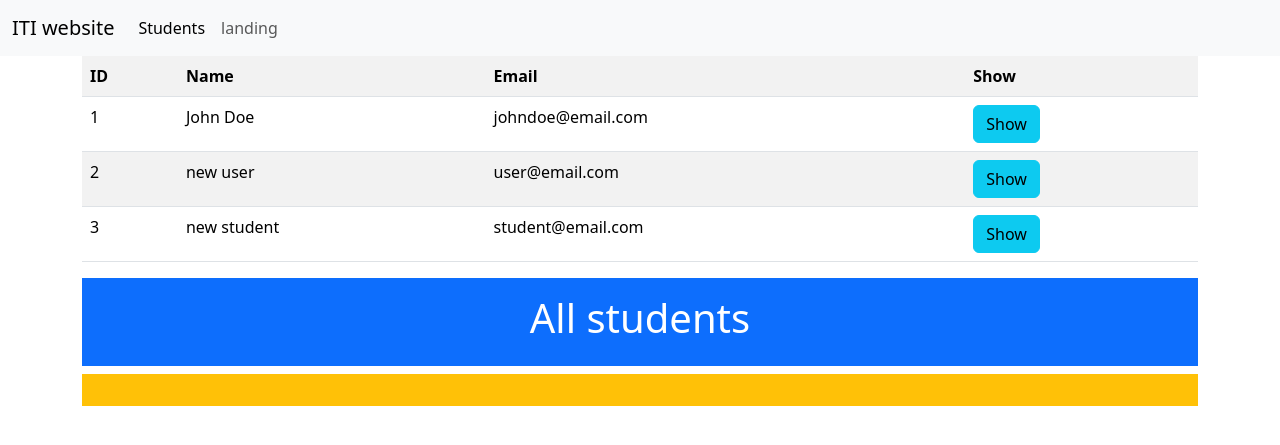
After one commit to NohaAShehab/icc45-fayoum-r2-laravel, a Laravel app: page /students/home in a window 1280 px wide. The commit adds this page. Shown: the top 445 px of the page. Run offline with Laravel 12, Linux system fonts and the light colour scheme.

Commit message:
using template inheritance

```diff
--- a/day02.txt
+++ b/day02.txt
@@ -3,3 +3,5 @@
 
 
 1- template inheritance
+
+https://laravel.com/docs/11.x/blade
--- a/resources/views/land.blade.php
+++ b/resources/views/land.blade.php
@@ -1,39 +1,11 @@
-<!DOCTYPE html>
-<html lang="en">
-<head>
-    <meta charset="UTF-8">
-    <meta name="viewport" content="width=device-width, initial-scale=1.0">
-    <title>Home</title>
-    <link href="https://cdn.jsdelivr.net/npm/bootstrap@5.3.3/dist/css/bootstrap.min.css" rel="stylesheet" integrity="sha384-QWTKZyjpPEjISv5WaRU9OFeRpok6YctnYmDr5pNlyT2bRjXh0JMhjY6hW+ALEwIH" crossorigin="anonymous">
-
-</head>
-<body>
-<nav class="navbar navbar-expand-lg bg-body-tertiary">
-    <div class="container-fluid">
-        <a class="navbar-brand" href="#">ITI website</a>
-        <button class="navbar-toggler" type="button" data-bs-toggle="collapse" data-bs-target="#navbarSupportedContent" aria-controls="navbarSupportedContent" aria-expanded="false" aria-label="Toggle navigation">
-            <span class="navbar-toggler-icon"></span>
-        </button>
-        <div class="collapse navbar-collapse" id="navbarSupportedContent">
-            <ul class="navbar-nav me-auto mb-2 mb-lg-0">
-                <li class="nav-item">
-                    <a class="nav-link active" aria-current="page" href="{{route("students.index")}}">Students</a>
-                </li>
-                <li class="nav-item">
-                    <a class="nav-link" href="#">landing</a>
-                </li>
-
-            </ul>
-
-        </div>
-    </div>
-</nav>
+@extends("layouts.app")
 
 
+@section("section1")
+    <h1 style="text-align: center"> All students </h1>
+@endsection
 
-
-<div class="container">
-    <h1 style="color: purple"> All students </h1>
+@section("main")
 <table class="table table-striped table-hover">
     <tr>
         <th>ID</th>
@@ -52,7 +24,4 @@
     @endforeach
 
 </table>
-</div>
-<script src="https://cdn.jsdelivr.net/npm/bootstrap@5.3.3/dist/js/bootstrap.bundle.min.js" integrity="sha384-YvpcrYf0tY3lHB60NNkmXc5s9fDVZLESaAA55NDzOxhy9GkcIdslK1eN7N6jIeHz" crossorigin="anonymous"></script>
-</body>
-</html>
+@endsection
--- /dev/null
+++ b/resources/views/layouts/app.blade.php
@@ -0,0 +1,47 @@
+<!DOCTYPE html>
+<html lang="en">
+<head>
+    <meta charset="UTF-8">
+    <meta name="viewport" content="width=device-width, initial-scale=1.0">
+    <title>Home</title>
+    <link href="https://cdn.jsdelivr.net/npm/bootstrap@5.3.3/dist/css/bootstrap.min.css" rel="stylesheet" integrity="sha384-QWTKZyjpPEjISv5WaRU9OFeRpok6YctnYmDr5pNlyT2bRjXh0JMhjY6hW+ALEwIH" crossorigin="anonymous">
+
+</head>
+<body>
+<nav class="navbar navbar-expand-lg bg-body-tertiary">
+    <div class="container-fluid">
+        <a class="navbar-brand" href="#">ITI website</a>
+        <button class="navbar-toggler" type="button" data-bs-toggle="collapse" data-bs-target="#navbarSupportedContent" aria-controls="navbarSupportedContent" aria-expanded="false" aria-label="Toggle navigation">
+            <span class="navbar-toggler-icon"></span>
+        </button>
+        <div class="collapse navbar-collapse" id="navbarSupportedContent">
+            <ul class="navbar-nav me-auto mb-2 mb-lg-0">
+                <li class="nav-item">
+                    <a class="nav-link active" aria-current="page" href="{{route("students.index")}}">Students</a>
+                </li>
+                <li class="nav-item">
+                    <a class="nav-link" href="{{route("students.home")}}">landing</a>
+                </li>
+
+            </ul>
+
+        </div>
+    </div>
+</nav>
+
+<div class="container">
+        <div>
+            @yield("main")
+        </div>
+
+        <div class="p-3 mb-2 bg-primary text-white">
+            @yield("section1")
+        </div>
+
+        <div class="p-3 mb-2 bg-warning text-dark">
+            @yield("section2")
+        </div>
+</div>
+<script src="https://cdn.jsdelivr.net/npm/bootstrap@5.3.3/dist/js/bootstrap.bundle.min.js" integrity="sha384-YvpcrYf0tY3lHB60NNkmXc5s9fDVZLESaAA55NDzOxhy9GkcIdslK1eN7N6jIeHz" crossorigin="anonymous"></script>
+</body>
+</html>
--- a/routes/web.php
+++ b/routes/web.php
@@ -51,10 +51,10 @@ Route::get("/students/{id}", function ($id) {
 
     $filtered_student = array_filter($students, function($student) use ($id) {
         return $student["id"] == $id;
-    });  # return with array --->
+    });
     if (count($filtered_student) > 0) {
-//        var_dump($filtered_student);
-        return current($filtered_student);   # first element in the array
+        $student = reset($filtered_student);
+        return view("students.show", compact("student"));
     }
 
     return "<h1 style='color: red;'> No student found with id {$id} </h1>";
@@ -73,7 +73,7 @@ Route::get("/home", function () {
 
 // I need to send data to the view from the controller
 
-Route::get("/landing", function () {
+Route::get("/students/home", function () {
     $students = $students = [
         ["id"=>1, "name"=>"John Doe", "email"=>"johndoe@email.com"],
         ["id"=>2, "name"=>"new user", "email"=>"user@email.com"],
@@ -81,4 +81,4 @@ Route::get("/landing", function () {
     ];
 
    return view('land', ['students' => $students]);
-});
+})->name("students.home");
```
Also changed, not shown: resources/views/students/show.blade.php (added, +16 -0 lines). Lines whose indentation alone changed are shown as unchanged.
